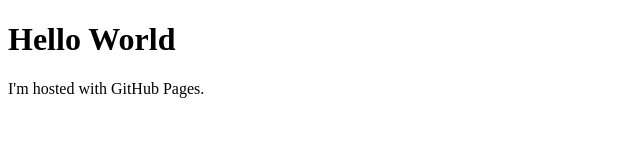
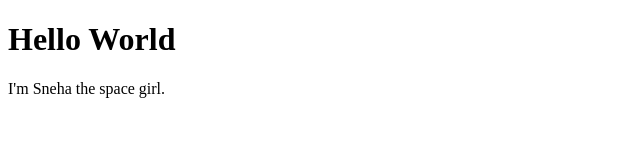
Before and after one commit to engineersneha/engineersneha.github.io, a plain HTML site: page index.html in a window 1280 px wide. Shown: the full height of the page, 0-640 px from the left. Drawn offline with Linux system fonts and the light colour scheme.

Commit message:
Update index.html

```diff
--- a/index.html
+++ b/index.html
@@ -2,6 +2,6 @@
 <html>
 <body>
 <h1>Hello World</h1>
-<p>I'm hosted with GitHub Pages.</p>
+<p>I'm Sneha the space girl.</p>
 </body>
 </html>
```
